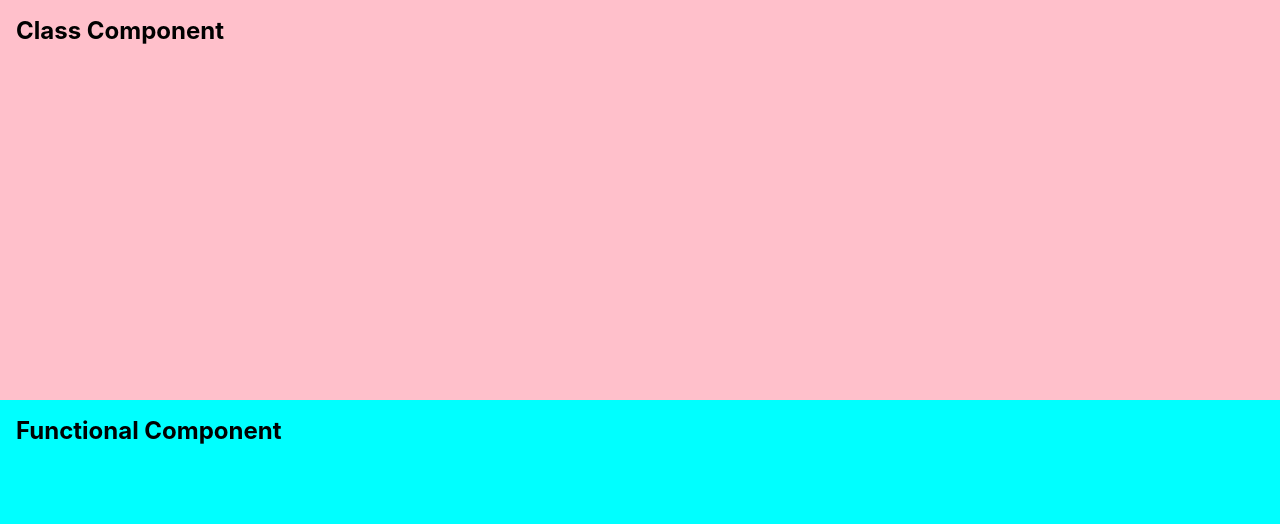
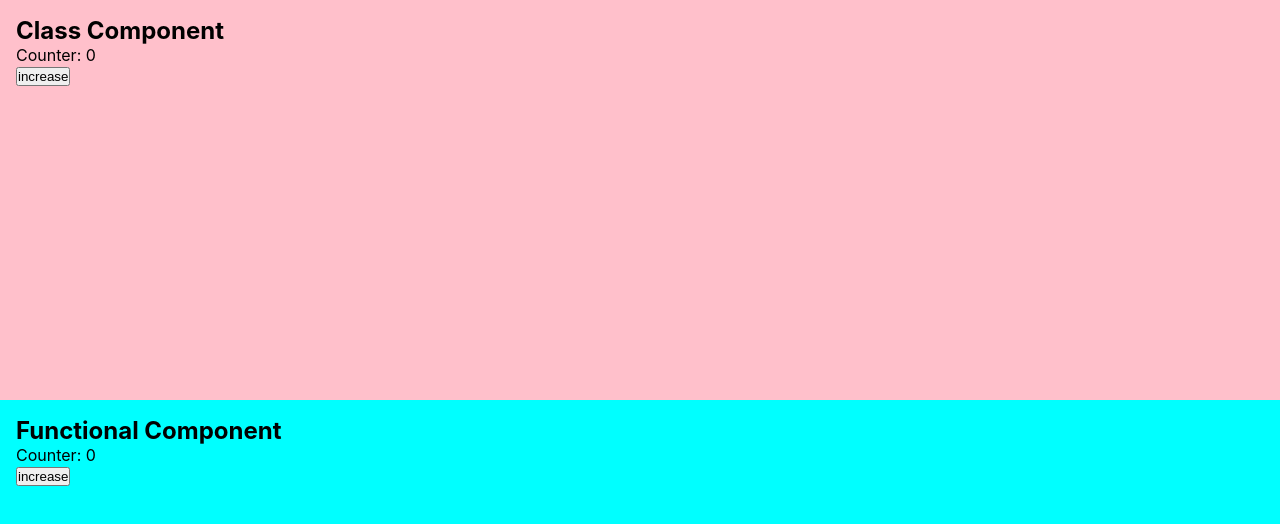
Before and after one commit to isasumer/React-Hooks-and-API-Fetch, a React (Create React App) app in the folder react-hooks-and-api-fetch/: page / in a window 1280 px wide. Shown: the top 524 px of the page. Built offline with nearby package versions, Linux system fonts and the light colour scheme.

Commit message:
button added

```diff
--- a/react-hooks-and-api-fetch/src/ClassComponent.js
+++ b/react-hooks-and-api-fetch/src/ClassComponent.js
@@ -1,9 +1,27 @@
 import React from "react";
+
 class ClassComponents extends React.Component {
+    // constructor (){
+    //     super();
+    //     this.state = {
+    //         counter:0
+    //     }
+    //     this.increase = this.increase.bind(this);
+    // };
+    state = {
+        counter:0
+    };
+
+increase =() => {
+   this.setState({counter: this.state.counter+1})
+}
+
     render(){
         return (
             <div className="class">
                 <h2>Class Component</h2>
+                <p>Counter: {this.state.counter}</p>
+                <button onClick= {() => this.increase()}>increase</button>
             </div>
         )
     }
--- a/react-hooks-and-api-fetch/src/FunctionalComponents.js
+++ b/react-hooks-and-api-fetch/src/FunctionalComponents.js
@@ -1,9 +1,17 @@
-import React from 'react';
+import React, {useState} from 'react';
 
 const FunctionalComponent = () => {
+    const [counter, setCounter] = useState(0)
+
+    const increase = () => {
+        setCounter(counter + 1)
+    }
+
     return (
         <div className="function">
             <h2>Functional Component</h2>
+            <p>Counter: {counter}</p>
+            <button onClick= {()=>{increase()}}>increase</button>
         </div>
     )
 }
```
